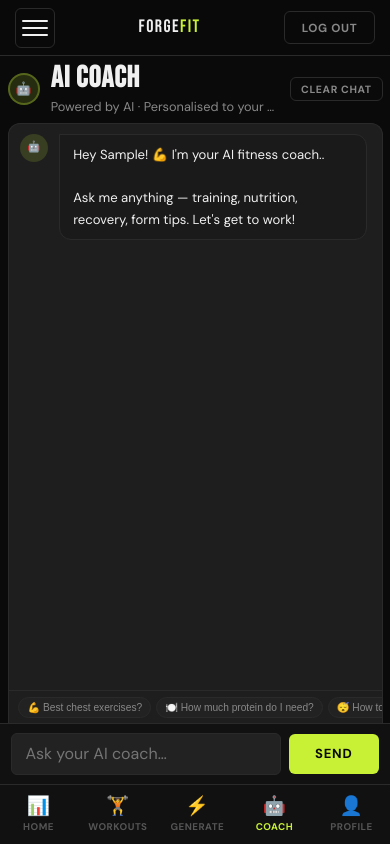
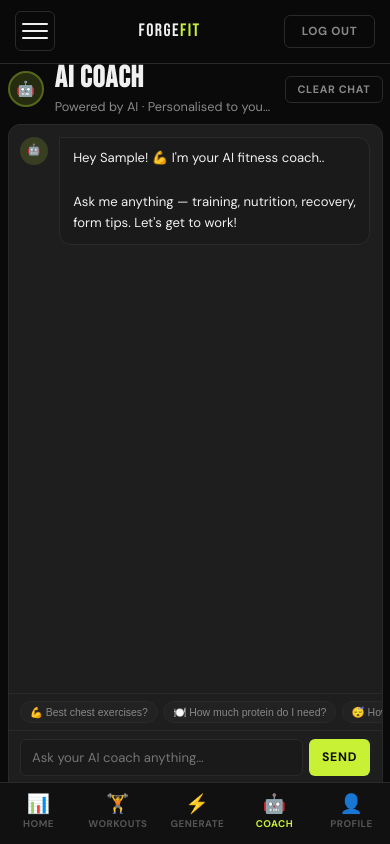
Before and after one commit to Ga1233/Ai-gym-planner, a website: page public/ai-coach.html in a window 390 px wide. Drawn offline with Linux system fonts and the light colour scheme; sample sign-in values are in the browser's storage.

Commit message:
Refactor AI Coach page for better responsiveness
Refactor styles and HTML structure for improved layout and responsiveness. Update chat input handling and suggested prompts functionality.

```diff
--- a/public/ai-coach.html
+++ b/public/ai-coach.html
@@ -6,13 +6,13 @@
   <title>AI Coach — ForgeFit</title>
   <link rel="stylesheet" href="styles.css">
   <style>
-    /* ══ DESKTOP LAYOUT ══ */
+    /* ── Make this page fill the full viewport without scroll ── */
     html, body { height: 100%; overflow: hidden; }
 
     .app-layout {
+      height: 100vh;
       display: grid;
       grid-template-columns: 240px 1fr;
-      height: 100vh;
       padding-top: 64px;
       overflow: hidden;
     }
@@ -22,17 +22,18 @@
       flex-direction: column;
       overflow: hidden;
       padding: 1.5rem 2rem 1rem;
-      min-height: 0;
     }
 
+    /* ── Header row ── */
     .chat-page-header {
       display: flex;
       align-items: center;
       gap: .75rem;
+      margin-bottom: 1rem;
       flex-shrink: 0;
-      margin-bottom: .75rem;
     }
 
+    /* ── Chat card grows to fill space ── */
     .chat-card {
       flex: 1;
       display: flex;
@@ -44,6 +45,7 @@
       min-height: 0;
     }
 
+    /* ── Messages: scrollable, fills remaining space ── */
     .chat-messages {
       flex: 1;
       overflow-y: auto;
@@ -54,6 +56,7 @@
       min-height: 0;
     }
 
+    /* ── Suggested prompts bar ── */
     .suggested-prompts {
       display: flex;
       flex-wrap: wrap;
@@ -62,7 +65,6 @@
       border-top: 1px solid var(--border);
       flex-shrink: 0;
     }
-
     .suggested-prompt {
       background: var(--bg-raised);
       border: 1px solid var(--border);
@@ -74,161 +76,85 @@
       transition: background .15s, border-color .15s, color .15s;
       white-space: nowrap;
     }
-    .suggested-prompt:hover { border-color: var(--accent); color: var(--accent); }
+    .suggested-prompt:hover { border-color: var(--accent); color: var(--accent); background: var(--accent-glow2); }
 
+    /* ── Input row ── */
     .chat-input-row {
       display: flex;
       gap: .75rem;
       padding: .75rem 1rem;
       border-top: 1px solid var(--border);
       flex-shrink: 0;
-      background: var(--bg-card);
     }
 
+    /* ── Disclaimer ── */
     .chat-disclaimer {
       font-size: .72rem;
       color: var(--text-muted);
       text-align: center;
-      padding: .35rem 0 0;
+      padding: .4rem 0 0;
       flex-shrink: 0;
     }
 
-    /* ══ TABLET ≤ 1024px ══ */
+    /* ═══════════════════════════════════
+       TABLET  ≤ 1024px
+       ═══════════════════════════════════ */
     @media (max-width: 1024px) {
       .app-layout { grid-template-columns: 1fr; }
       .main-content { padding: 1rem; }
     }
 
-    /* ══ MOBILE ≤ 768px — FIXED INPUT APPROACH ══ */
+    /* ═══════════════════════════════════
+       MOBILE  ≤ 768px
+       ═══════════════════════════════════ */
     @media (max-width: 768px) {
-      html, body {
-        height: 100%;
-        overflow: hidden;
-        position: fixed;
-        width: 100%;
-      }
+      .app-layout { padding-top: 56px; }
 
-      /* Nav bar fixed at top */
-      .nav {
-        position: fixed;
-        top: 0; left: 0; right: 0;
-        z-index: 100;
-        height: 56px;
-      }
-
-      /* Bottom nav fixed */
-      .mobile-bottom-nav {
-        position: fixed;
-        bottom: 0; left: 0; right: 0;
-        z-index: 100;
-        height: 60px;
-      }
-
-      /* Fixed input bar just above bottom nav */
-      .mobile-input-bar {
-        display: flex !important;
-        position: fixed;
-        bottom: 60px;
-        left: 0; right: 0;
-        z-index: 99;
-        background: var(--bg-deep);
-        border-top: 1px solid var(--border);
-        padding: .6rem .75rem;
-        gap: .5rem;
-        align-items: center;
-      }
-
-      .mobile-input-bar .chat-input {
-        flex: 1;
-        font-size: 16px; /* prevents iOS zoom */
-        padding: .65rem .875rem;
-        background: var(--bg-raised);
-        border: 1.5px solid var(--border);
-        border-radius: var(--radius);
-        color: var(--text-primary);
-      }
-      .mobile-input-bar .chat-input:focus {
-        border-color: var(--accent);
-        outline: none;
-      }
-
-      .mobile-input-bar #send-btn {
-        flex-shrink: 0;
-        padding: .65rem 1rem;
-        font-size: .85rem;
-      }
-
-      /* Hide the desktop input row on mobile */
-      .desktop-input-row { display: none !important; }
-
-      /* App layout: fills between top nav and input bar */
-      .app-layout {
-        grid-template-columns: 1fr;
-        height: 100vh;
-        padding-top: 56px;
+      .main-content {
+        padding: .6rem .75rem 0;
+        height: calc(100vh - 56px - 60px); /* viewport - topnav - bottomnav */
         overflow: hidden;
       }
 
-      .main-content {
-        display: flex;
-        flex-direction: column;
-        overflow: hidden;
-        padding: .6rem .75rem 0;
-        /* top nav + bottom nav + input bar */
-        height: calc(100vh - 56px - 60px - 60px);
-      }
-
-      .chat-page-header {
-        margin-bottom: .4rem;
-        flex-shrink: 0;
-      }
-      .chat-page-header h2 { font-size: 1.25rem; margin-bottom: 0; }
-      .chat-page-header p  { font-size: .68rem; }
-      .chat-page-header .btn { font-size: .7rem; padding: .3rem .65rem; }
+      .chat-page-header { margin-bottom: .5rem; }
+      .chat-page-header h2 { font-size: 1.3rem; margin-bottom: 0; }
+      .chat-page-header p  { font-size: .72rem; }
+      .chat-page-header .btn { font-size: .72rem; padding: .35rem .75rem; }
       .chat-page-header > div:first-child {
-        width: 32px !important; height: 32px !important; font-size: .85rem !important;
+        width: 36px !important; height: 36px !important; font-size: 1rem !important;
       }
 
       .chat-card {
-        flex: 1;
-        min-height: 0;
         border-radius: var(--radius-lg) var(--radius-lg) 0 0;
-        border-bottom: none;
       }
 
-      .chat-messages {
-        flex: 1;
-        min-height: 0;
-        padding: .65rem .75rem;
-        gap: .6rem;
-      }
+      .chat-messages { padding: .75rem; gap: .65rem; }
 
-      .message-bubble {
-        max-width: 88%;
-        font-size: .875rem;
-        padding: .6rem .875rem;
-      }
-      .message-avatar { width: 28px; height: 28px; font-size: .7rem; flex-shrink: 0; }
+      .message-bubble { max-width: 90%; font-size: .875rem; padding: .65rem .875rem; }
+      .message-avatar { width: 28px; height: 28px; font-size: .7rem; }
 
-      /* Horizontal scroll for suggested prompts */
+      /* Horizontal scroll for suggested prompts on mobile */
       .suggested-prompts {
         flex-wrap: nowrap;
         overflow-x: auto;
-        padding: .4rem .65rem;
-        gap: .3rem;
+        padding: .45rem .75rem;
+        gap: .35rem;
+        -webkit-overflow-scrolling: touch;
         scrollbar-width: none;
-        -webkit-overflow-scrolling: touch;
       }
       .suggested-prompts::-webkit-scrollbar { display: none; }
-      .suggested-prompt { flex-shrink: 0; font-size: .68rem; padding: .22rem .55rem; }
+      .suggested-prompt { flex-shrink: 0; font-size: .7rem; padding: .25rem .6rem; }
 
-      /* Hide disclaimer on mobile */
+      .chat-input-row { padding: .5rem .75rem; gap: .4rem; }
+      .chat-input { font-size: .875rem; padding: .6rem .75rem; }
+      #send-btn { padding: .6rem .875rem; font-size: .82rem; }
+
       .chat-disclaimer { display: none; }
     }
 
     @media (max-width: 400px) {
       .main-content { padding: .4rem .5rem 0; }
-      .chat-page-header h2 { font-size: 1.05rem; }
+      .chat-page-header h2 { font-size: 1.1rem; }
     }
   </style>
 </head>
@@ -262,7 +188,8 @@
   </aside>
 
   <main class="main-content">
-    <!-- Header -->
+
+    <!-- Page Header -->
     <div class="chat-page-header">
       <div style="width:48px;height:48px;border-radius:50%;background:var(--accent-glow);border:2px solid rgba(200,241,53,.3);display:flex;align-items:center;justify-content:center;font-size:1.4rem;flex-shrink:0;">🤖</div>
       <div style="min-width:0;flex:1;">
@@ -274,8 +201,11 @@
 
     <!-- Chat Card -->
     <div class="chat-card">
+
+      <!-- Messages -->
       <div class="chat-messages" id="chat-messages"></div>
 
+      <!-- Suggested Prompts (hidden after first send) -->
       <div class="suggested-prompts" id="suggested-prompts">
         <button class="suggested-prompt">💪 Best chest exercises?</button>
         <button class="suggested-prompt">🍽️ How much protein do I need?</button>
@@ -285,23 +215,18 @@
         <button class="suggested-prompt">🦵 How to fix squat form?</button>
       </div>
 
-      <!-- Desktop input (hidden on mobile) -->
-      <div class="chat-input-row desktop-input-row">
-        <input class="chat-input form-input" type="text" id="chat-input-desktop"
-               placeholder="Ask your AI coach anything…" maxlength="500" autocomplete="off">
-        <button class="btn btn-primary" id="send-btn-desktop">Send</button>
+      <!-- Input -->
+      <div class="chat-input-row">
+        <input class="chat-input" type="text" id="chat-input"
+               placeholder="Ask your AI coach anything…"
+               maxlength="500" autocomplete="off">
+        <button class="btn btn-primary" id="send-btn">Send</button>
       </div>
     </div>
 
     <p class="chat-disclaimer">AI advice is for informational purposes only and does not constitute medical advice.</p>
+
   </main>
-</div>
-
-<!-- Mobile input bar — fixed above bottom nav -->
-<div class="mobile-input-bar" style="display:none;">
-  <input class="chat-input" type="text" id="chat-input-mobile"
-         placeholder="Ask your AI coach…" maxlength="500" autocomplete="off">
-  <button class="btn btn-primary" id="send-btn-mobile">Send</button>
 </div>
 
 <div id="toast-container"></div>
@@ -310,57 +235,46 @@
 <script>
   if (!GymApp.requireAuth()) { throw new Error('auth'); }
 
-  var user = GymApp.auth.currentUser();
-  var history = [];
+  const user = GymApp.auth.currentUser();
+  let history = [];
 
-  // ── Unified input/button references ──────────────────────
-  // On mobile the fixed bar input is used; on desktop the card input.
-  function getInput()   { return window.innerWidth <= 768 ? document.getElementById('chat-input-mobile')  : document.getElementById('chat-input-desktop');  }
-  function getSendBtn() { return window.innerWidth <= 768 ? document.getElementById('send-btn-mobile') : document.getElementById('send-btn-desktop'); }
-
-  // ── Greeting ──────────────────────────────────────────────
+  // Greeting
   var greeting = 'Hey ' + (user && user.name ? user.name.split(' ')[0] : 'there') + '! 💪 I\'m your AI fitness coach.';
   if (user && user.fitnessLevel) greeting += ' I know you\'re a <strong>' + user.fitnessLevel + '</strong> athlete';
   if (user && user.goals && user.goals.length) greeting += ' working toward <strong>' + user.goals.join(', ').replace(/_/g,' ') + '</strong>';
   greeting += '.<br><br>Ask me anything — training, nutrition, recovery, form tips. Let\'s get to work!';
   addMessage('ai', greeting);
 
-  // ── Suggested prompts ────────────────────────────────────
+  // Suggested prompts
   document.querySelectorAll('.suggested-prompt').forEach(function(btn) {
     btn.addEventListener('click', function() {
-      var inp = getInput();
-      if (inp) inp.value = btn.textContent.slice(2).trim();
+      document.getElementById('chat-input').value = btn.textContent.slice(2).trim();
       sendMessage();
     });
   });
 
-  // ── Wire both send buttons and inputs ────────────────────
-  ['chat-input-desktop','chat-input-mobile'].forEach(function(id) {
-    var el = document.getElementById(id);
-    if (el) el.addEventListener('keydown', function(e) {
-      if (e.key === 'Enter' && !e.shiftKey) { e.preventDefault(); sendMessage(); }
-    });
+  // Enter key
+  document.getElementById('chat-input').addEventListener('keydown', function(e) {
+    if (e.key === 'Enter' && !e.shiftKey) { e.preventDefault(); sendMessage(); }
   });
-  document.getElementById('send-btn-desktop').addEventListener('click', sendMessage);
-  document.getElementById('send-btn-mobile').addEventListener('click', sendMessage);
 
-  // ── Clear ────────────────────────────────────────────────
+  document.getElementById('send-btn').addEventListener('click', sendMessage);
+
   document.getElementById('clear-btn').addEventListener('click', function() {
     history = [];
     document.getElementById('chat-messages').innerHTML = '';
     var sp = document.getElementById('suggested-prompts');
-    if (sp) sp.style.display = '';
+    if (sp) sp.style.display = 'flex';
     addMessage('ai', 'Chat cleared! What would you like to work on?');
   });
 
-  // ── Send ─────────────────────────────────────────────────
   async function sendMessage() {
-    var input   = getInput();
-    var sendBtn = getSendBtn();
-    if (!input) return;
-    var content = input.value.trim();
+    const input   = document.getElementById('chat-input');
+    const sendBtn = document.getElementById('send-btn');
+    const content = input.value.trim();
     if (!content || sendBtn.disabled) return;
 
+    // Hide suggestions after first real message
     var sp = document.getElementById('suggested-prompts');
     if (sp) sp.style.display = 'none';
 
@@ -368,20 +282,14 @@
     addMessage('user', content);
     history.push({ role: 'user', content: content });
 
-    var typingEl = addTyping();
-    // Disable both buttons
-    ['send-btn-desktop','send-btn-mobile'].forEach(function(id){
-      var b = document.getElementById(id);
-      if (b) { b.disabled = true; b.textContent = '…'; }
-    });
-    ['chat-input-desktop','chat-input-mobile'].forEach(function(id){
-      var el = document.getElementById(id);
-      if (el) el.disabled = true;
-    });
+    const typingEl = addTyping();
+    sendBtn.disabled = true;
+    sendBtn.textContent = '…';
+    input.disabled = true;
 
     try {
       var profile = user ? { fitnessLevel: user.fitnessLevel, goals: user.goals } : {};
-      var data = await GymApp.ai.chat(history, profile);
+      const data = await GymApp.ai.chat(history, profile);
       typingEl.remove();
       addMessage('ai', data.reply || 'No response received.');
       history.push({ role: 'assistant', content: data.reply || '' });
@@ -390,50 +298,51 @@
       typingEl.remove();
       addMessage('ai', '⚠️ ' + (err.message || 'Could not reach AI. Check server and .env.'));
     } finally {
-      ['send-btn-desktop','send-btn-mobile'].forEach(function(id){
-        var b = document.getElementById(id);
-        if (b) { b.disabled = false; b.textContent = 'Send'; }
-      });
-      ['chat-input-desktop','chat-input-mobile'].forEach(function(id){
-        var el = document.getElementById(id);
-        if (el) el.disabled = false;
-      });
-      if (input) input.focus();
+      sendBtn.disabled = false;
+      sendBtn.textContent = 'Send';
+      input.disabled = false;
+      input.focus();
     }
   }
 
-  // ── Render message ───────────────────────────────────────
   function addMessage(role, html) {
-    var isAI = role === 'ai';
-    var wrap = document.createElement('div');
+    const isAI = role === 'ai';
+    const wrap = document.createElement('div');
     wrap.className = 'message ' + (isAI ? 'ai' : 'user');
-    var initials = (user && user.name) ? user.name[0].toUpperCase() : 'U';
-    var formatted = String(html)
+    const initials = (user && user.name) ? user.name[0].toUpperCase() : 'U';
+    const formatted = String(html)
       .replace(/\*\*(.*?)\*\*/g, '<strong>$1</strong>')
       .replace(/\n/g, '<br>');
     wrap.innerHTML =
       '<div class="message-avatar">' + (isAI ? '🤖' : initials) + '</div>' +
       '<div class="message-bubble">' + formatted + '</div>';
-    var msgs = document.getElementById('chat-messages');
+    const msgs = document.getElementById('chat-messages');
     msgs.appendChild(wrap);
     msgs.scrollTop = msgs.scrollHeight;
     return wrap;
   }
 
-  // ── Typing indicator ─────────────────────────────────────
   function addTyping() {
-    var wrap = document.createElement('div');
+    const wrap = document.createElement('div');
     wrap.className = 'message ai';
     wrap.innerHTML =
       '<div class="message-avatar">🤖</div>' +
       '<div class="message-bubble"><div class="typing-indicator">' +
       '<div class="typing-dot"></div><div class="typing-dot"></div><div class="typing-dot"></div>' +
       '</div></div>';
-    var msgs = document.getElementById('chat-messages');
+    const msgs = document.getElementById('chat-messages');
     msgs.appendChild(wrap);
     msgs.scrollTop = msgs.scrollHeight;
     return wrap;
   }
+
+  // Scroll to bottom when keyboard opens on mobile
+  if ('visualViewport' in window) {
+    window.visualViewport.addEventListener('resize', function() {
+      var msgs = document.getElementById('chat-messages');
+      if (msgs) msgs.scrollTop = msgs.scrollHeight;
+    });
+  }
 </script>
 </body>
 </html>
```
